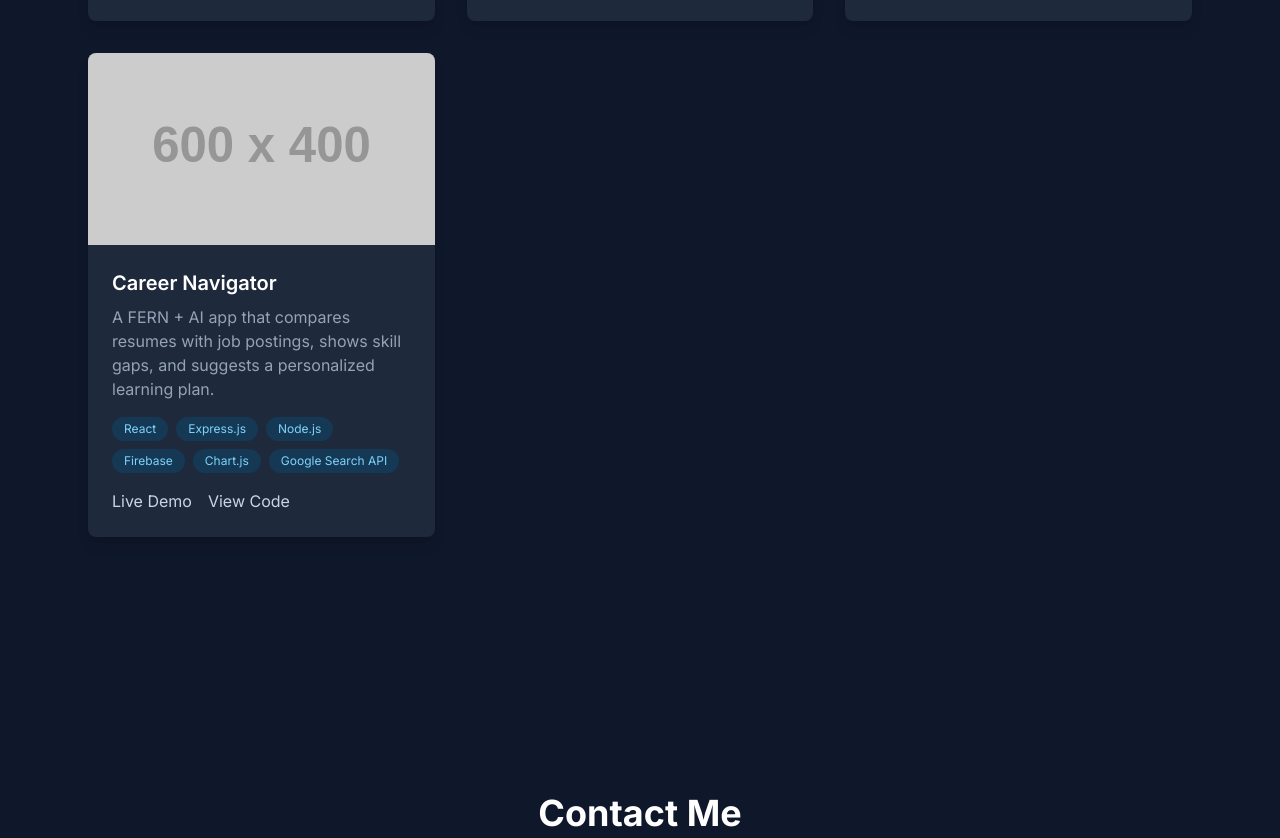
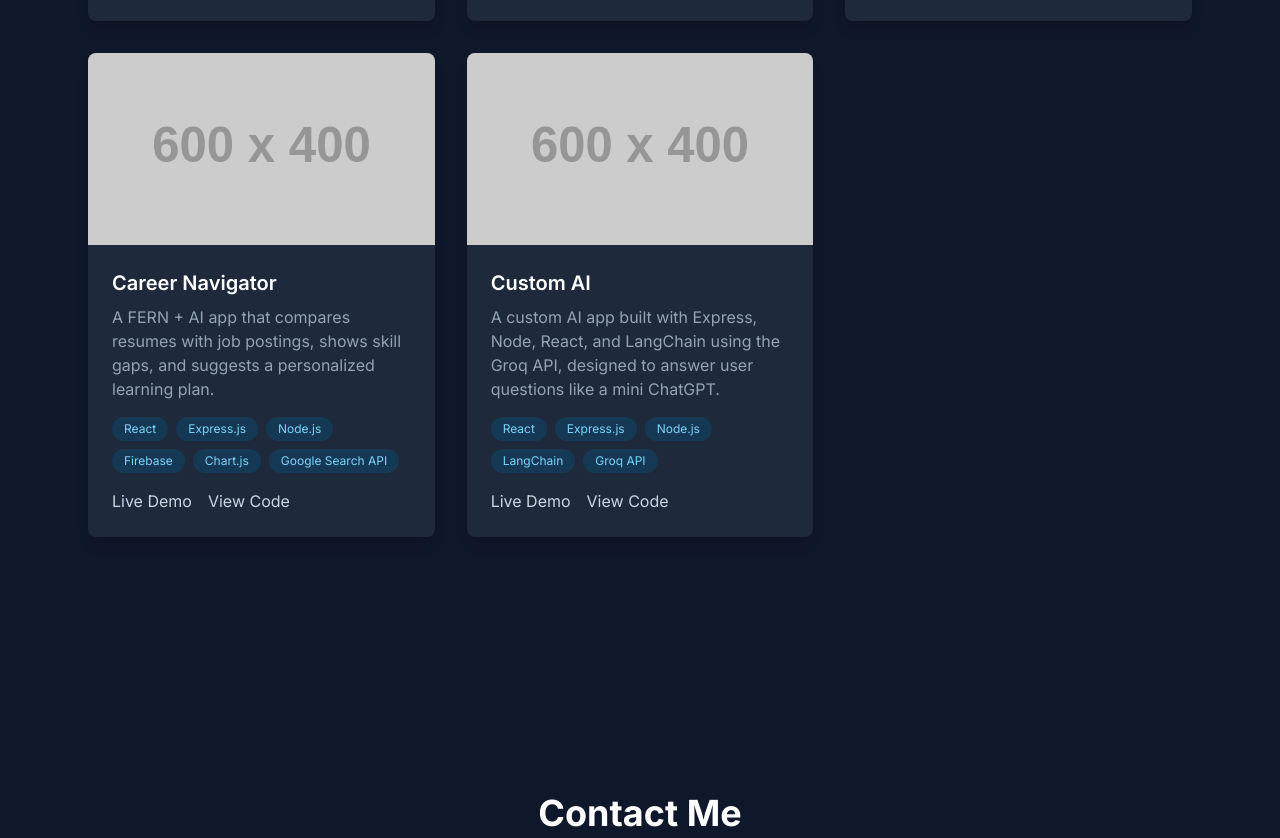
Before and after one commit to navdeepkandra/Portfolio_Website, a plain HTML site: page index.html in a window 1280 px wide. Shown: the part 2431-3269 px from the top of the page. Drawn offline with nearby package versions, Linux system fonts and the light colour scheme; placeholder pictures from the web are drawn by us.

Commit message:
Added new project

```diff
--- a/index.html
+++ b/index.html
@@ -185,6 +185,26 @@
                         </div>
                     </div>
                 </div>
+
+                <!-- Project Card 4 -->
+                <div class="bg-slate-800 rounded-lg overflow-hidden group transform hover:-translate-y-2 transition-transform duration-300 shadow-lg">
+                    <img src="https://placehold.co/600x400/0f172a/38bdf8?text=Custom+AI&font=inter" alt="Custom AI Project" class="w-full h-48 object-cover">
+                    <div class="p-6">
+                        <h3 class="text-xl font-semibold text-white mb-2">Custom AI</h3>
+                        <p class="text-slate-400 mb-4">A custom AI app built with Express, Node, React, and LangChain using the Groq API, designed to answer user questions like a mini ChatGPT.</p>
+                         <div class="flex flex-wrap gap-2 mb-4">
+                            <span class="text-xs bg-sky-900/50 text-sky-300 py-1 px-3 rounded-full">React</span>
+                            <span class="text-xs bg-sky-900/50 text-sky-300 py-1 px-3 rounded-full">Express.js</span>
+                            <span class="text-xs bg-sky-900/50 text-sky-300 py-1 px-3 rounded-full">Node.js</span>
+                            <span class="text-xs bg-sky-900/50 text-sky-300 py-1 px-3 rounded-full">LangChain</span>
+                            <span class="text-xs bg-sky-900/50 text-sky-300 py-1 px-3 rounded-full">Groq API</span>
+                        </div>
+                        <div class="flex space-x-4">
+                            <a href="https://customai-gamma.vercel.app/" class="text-slate-300 hover:text-sky-400 transition-colors">Live Demo</a>
+                            <a href="https://github.com/navdeepkandra/Custom_AI" class="text-slate-300 hover:text-sky-400 transition-colors">View Code</a>
+                        </div>
+                    </div>
+                </div>
             </div>
         </section>
 
```
